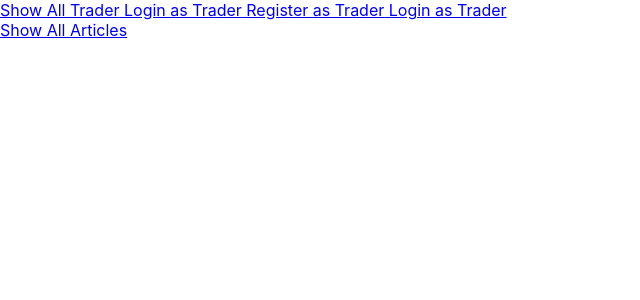
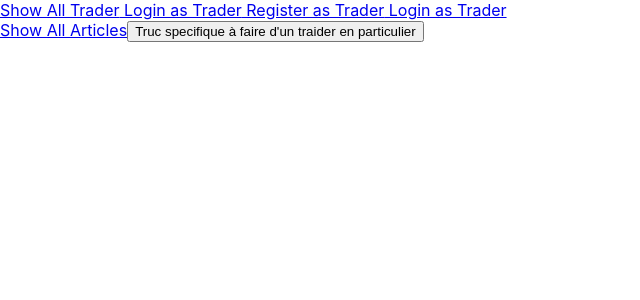
Before and after one commit to nath026/react_plateforme_paiement, a React (Create React App) app in the folder client/: page /test in a window 1280 px wide. Shown: the top 300 px of the page, without its empty margins (0-640 px from the left). Built offline with nearby package versions, Linux system fonts and the light colour scheme.

Commit message:
check if user is the right one

```diff
--- a/client/src/App.js
+++ b/client/src/App.js
@@ -7,6 +7,7 @@ import AdminLogin from "./Components/Admin/AdminLogin";
 import TraderDisplayAll from './Components/Trader/TraderDisplayAll';
 import TraderRegister from "./Components/Trader/TraderRegister";
 import ArticleDisplayAll from './Components/Article/ArticleDisplayAll';
+import TraderTest from './Components/Trader/TraderTest';
 
 
 function App() {
@@ -44,6 +45,10 @@ function App() {
                         <Home/>
                         <ArticleDisplayAll/>
                     </Route>
+                    <Route exact path="/test">
+                        <Home/>
+                        <TraderTest/>
+                    </Route>
                 </Switch>
             </BrowserRouter>
         </div>
--- a/client/src/Components/Trader/TraderLogin.js
+++ b/client/src/Components/Trader/TraderLogin.js
@@ -9,15 +9,13 @@ export default function TraderLogin(){
         const data = { username: username, password: password};
         axios.post("http://localhost:3000/traders/login", data)
         .then((response) => {
-            console.log(response.data);
-            console.log(response);
-            ìf(response.status === 200)
-                    {
-                        myStorage = window.localStorage;
-                        myStorage.setItem('jwt', 'Tom');
-                    }
-
+            if(response.status === 200)
+            {
+                localStorage.setItem('jwt', response.data.token);
+            }
         })
+        // TODO: si erreur, afficher pop up
+        .catch((e) => console.log("MAUVAIS MDP"));
     }
     return (
         <>
--- /dev/null
+++ b/client/src/Components/Trader/TraderLogout.js
@@ -0,0 +1 @@
+// TODO: vider localstage lors de deconnexion avec .clear() sur jwt
--- /dev/null
+++ b/client/src/Components/Trader/TraderTest.js
@@ -0,0 +1,22 @@
+import React, {useState} from "react";
+import axios from "axios";
+
+export default function TraderLogin(){
+
+
+    const truc = () => {
+        // TODO: vérifier sur l'user est connecté
+        axios.post("http://localhost:3000/traders/test", localStorage.getItem("token"))
+        .then((response) => {
+            console.log("crotte" + response);
+        })
+        // TODO: si erreur, afficher pop up
+        .catch((e) => console.log("MAUVAIS MDP"));
+    }
+    return (
+        <>
+
+        <button onClick={truc}> Truc specifique à faire d'un traider en particulier </button>
+        </>
+    );
+}
```
Also changed, not shown: 1 other file (tests, documents, lock files or other folders).
